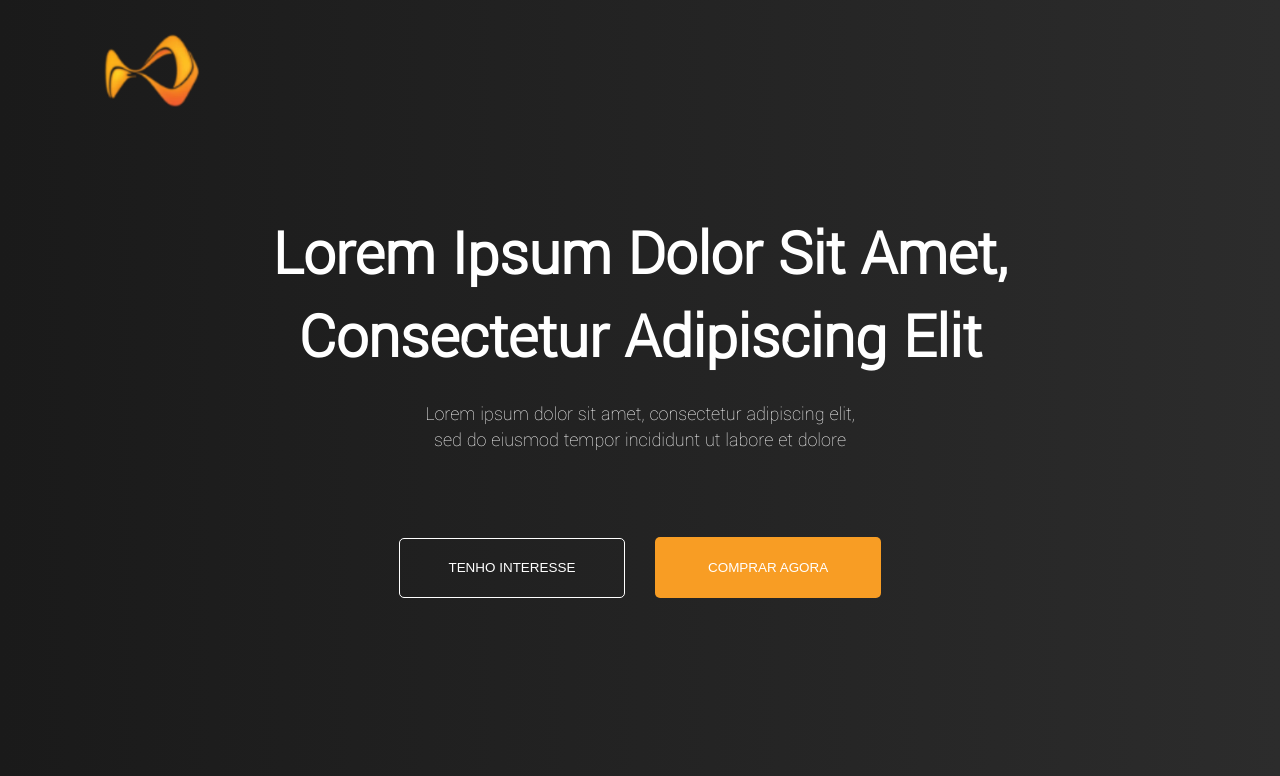
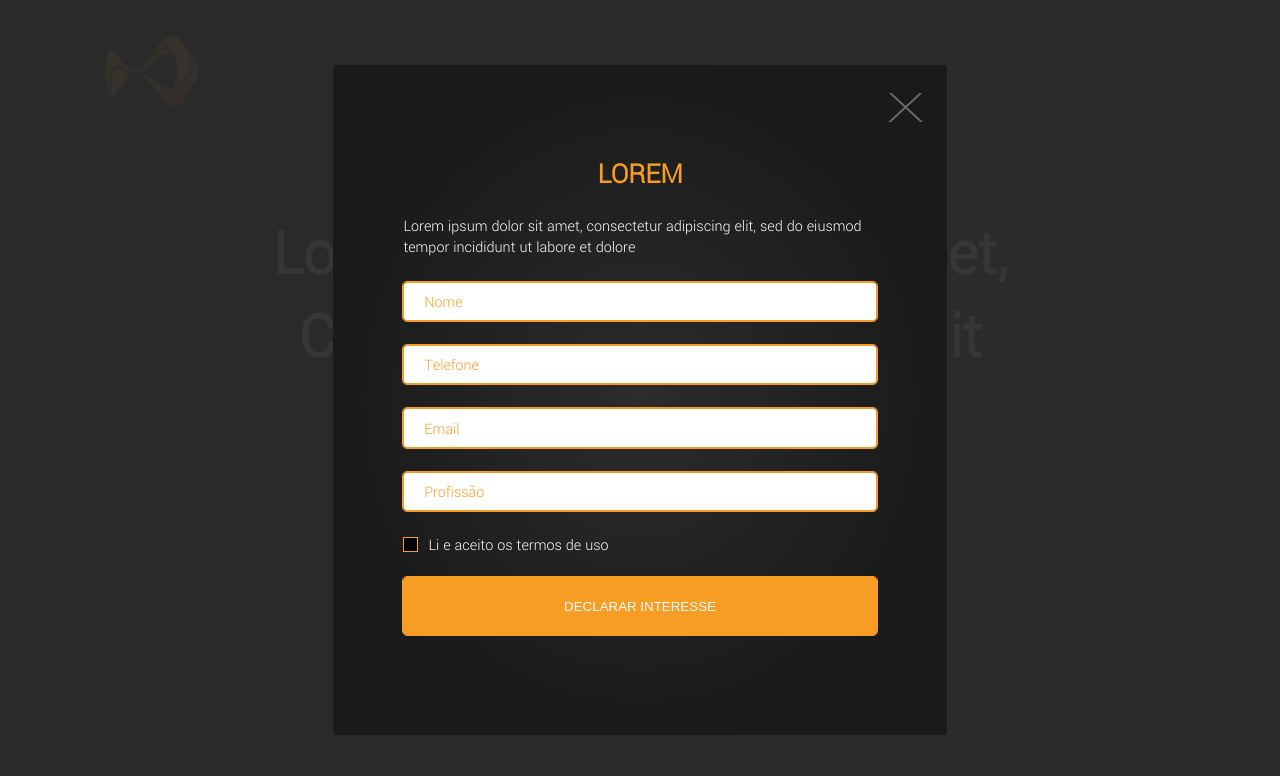
Before and after one commit to Ezequiel-Silva/SegundoProjeto, a website: page index.html in a window 1280 px wide. Shown: the top 776 px of the page. Drawn offline with Linux system fonts and the light colour scheme.

Commit message:
Leaving the content of the modal section on top of the others

```diff
--- a/assets/scss/_main.scss
+++ b/assets/scss/_main.scss
@@ -413,17 +413,23 @@
 }
 /*section modal*/
 .main__modal{
-    background-color: #D32;
+    background-color: rgba(#2C2C2C, 0.95);
+    position: fixed;
+    width: 100%;
+    height: 100%;
+    top: 0;
+    z-index: 2;
     margin: 0;
     display: flex;
     justify-content: center;
     align-items: center;
-    height: 100vh;
     .container{
         max-width: 614px;
         display: flex;
         flex-direction: column;
         margin: 1.3rem;
+        height: auto;
+        min-height: 670px;
     }
     .main__modal__close{
         color: var(--color-gray-light);
@@ -494,6 +500,7 @@
     .main__modal__check{
         display: inline-block;
         color: var(--color-white);
+        margin-top: 0.5rem;
         a{
             color: var(--color-white);
         }
@@ -555,6 +562,9 @@
 }
 @media only screen and (min-width: 378px) {
     .main__modal{
+        .main__modal__check{
+            margin-top: 0rem;
+        }
         .main__modal__terms{
             margin-right: 0;
             padding-left: 0.5rem;
```
Also changed, not shown: assets/scss/style.css, 1 other file.
